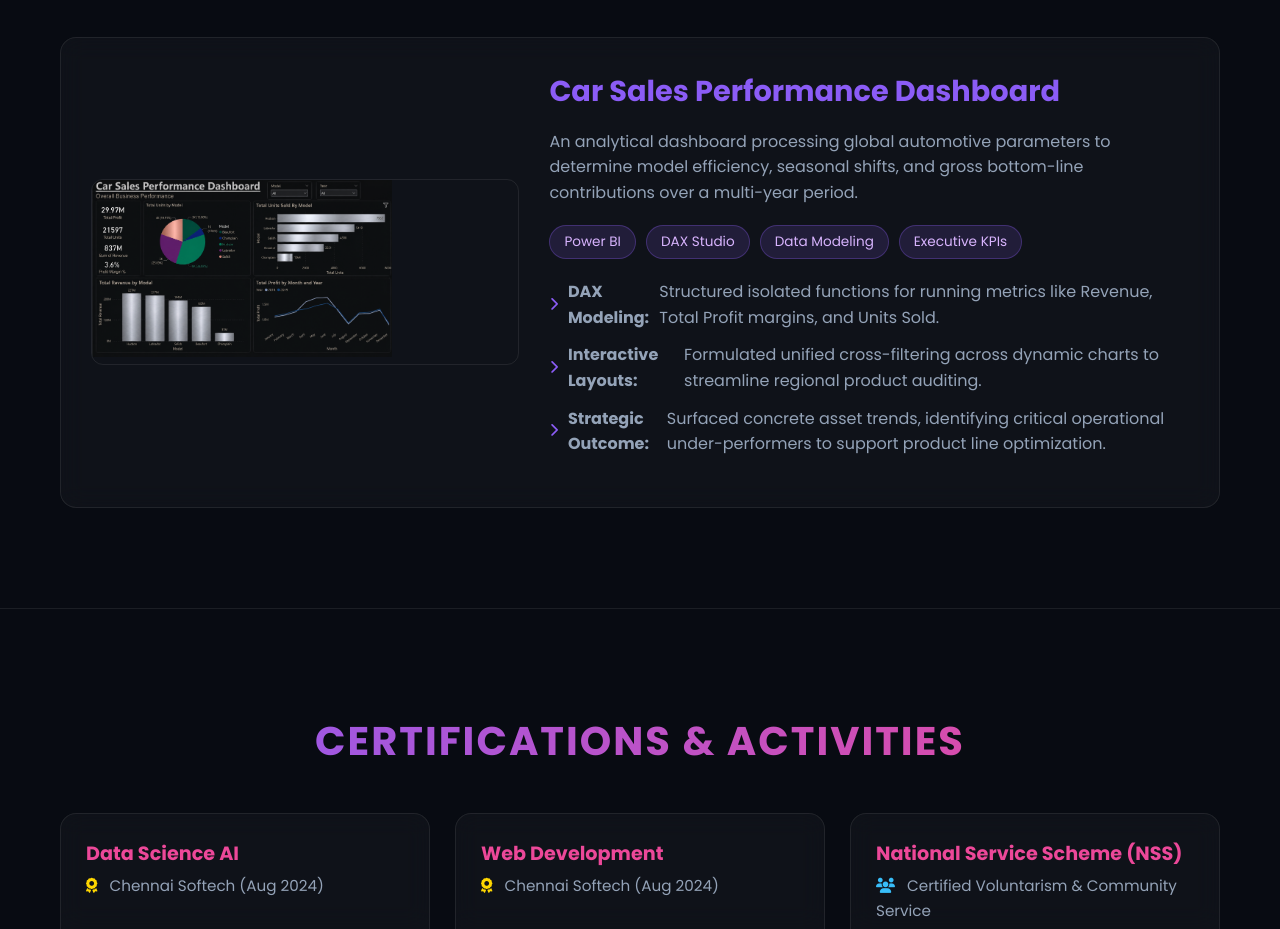
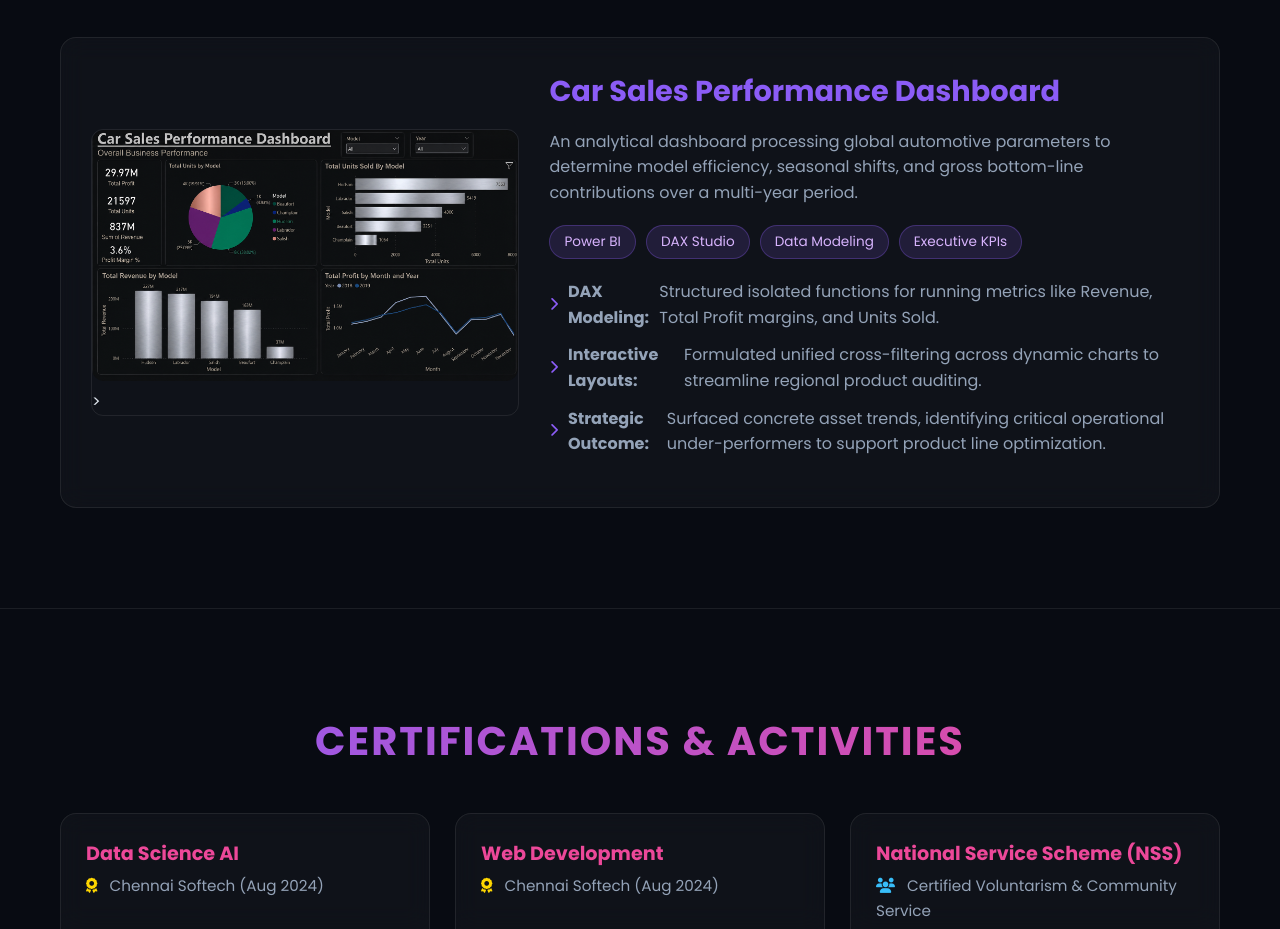
Before and after one commit to bk-26/PORTFOLIO-Website, a plain HTML site: page index.html in a window 1280 px wide. Shown: the part 2901-3830 px from the top of the page. Drawn offline with nearby package versions, Linux system fonts and the light colour scheme.

Commit message:
Update index.html

```diff
--- a/index.html
+++ b/index.html
@@ -627,7 +627,7 @@
             <h2>Featured Project</h2>
             <div class="glass-card project-card">
                 <div class="project-img-container">
-                    <img src="Car Sales Dashboard.png" alt="Car Sales Dashboard" width="300">
+                    <img src="Car Sales Dashboard.png" alt="Car Sales Dashboard"  style="width:100%; max-width:700px; border-radius:12px;">>
                 </div>
                 <div class="project-info">
                     <h3 style="color: var(--accent-primary);">Car Sales Performance Dashboard</h3>
```
